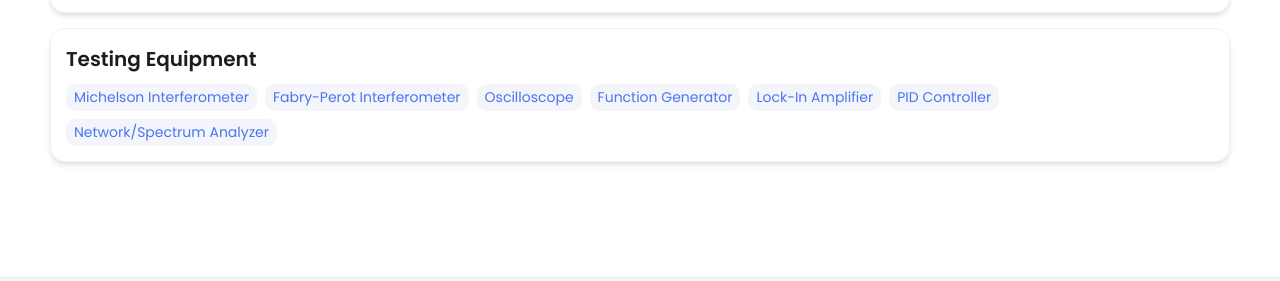
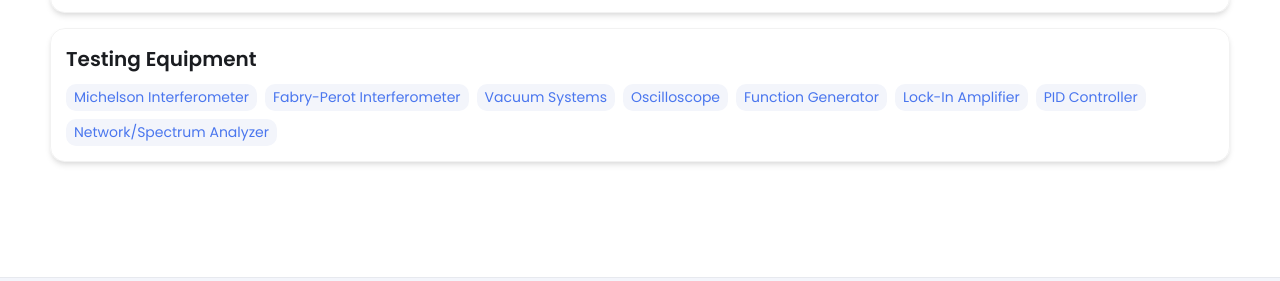
Before and after one commit to HagenGress/HagenGress.github.io, a Jekyll site: the page built from index.html, in a window 1280 px wide. Shown: the part 1677-1958 px from the top of the page. Built offline with Jekyll 4.4.1, drawn with Linux system fonts in a browser that asks for light colours.

Commit message:
Update _config.yml

```diff
--- a/_config.yml
+++ b/_config.yml
@@ -67,6 +67,7 @@ skills:
     tools:
     - Michelson Interferometer
     - Fabry-Perot Interferometer
+    - Vacuum Systems
     - Oscilloscope
     - Function Generator
     - Lock-In Amplifier
```
